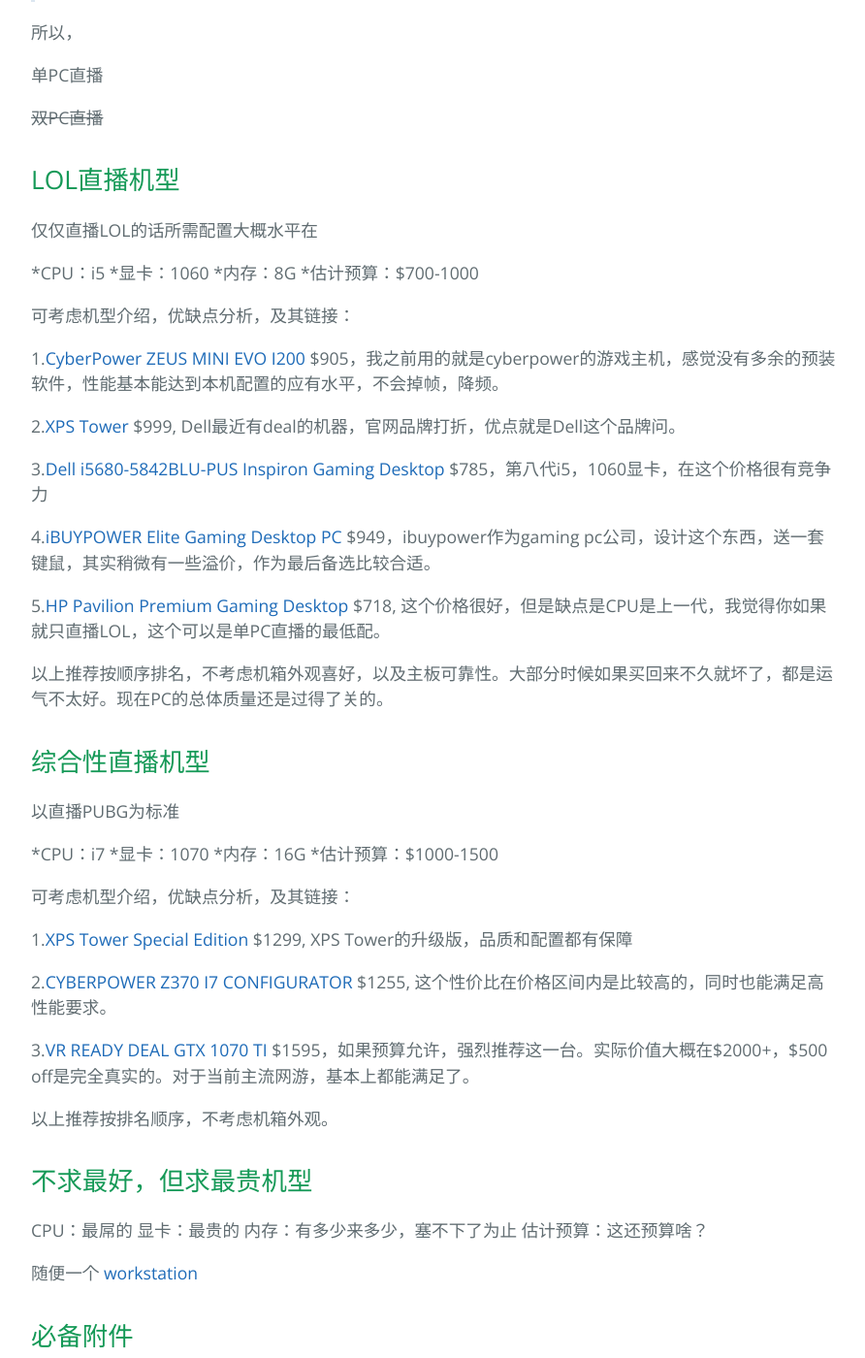
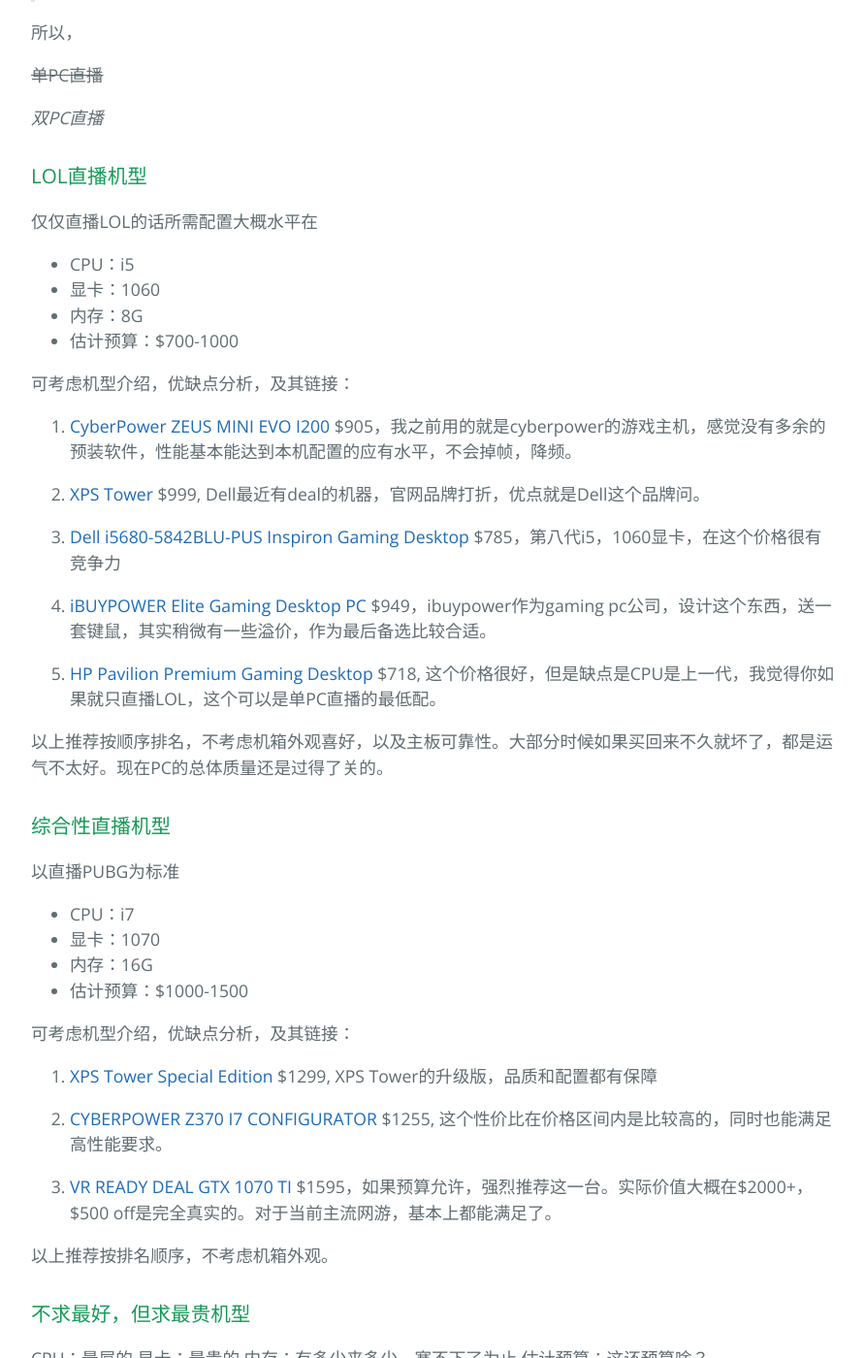
Before and after one commit to zhenxu92/GameStreamingTips, a Jekyll site: the page built from index.md, in a window 1280 px wide and 1400 px high, scrolled down 1060 px. Shown: the whole window at 97% size, without its empty margins (192-1084 px from the left). Built offline with Jekyll 4.4.1, drawn with Linux system fonts in a browser that asks for light colours; our own code applies the rules of GitHub Pages for plain Markdown files; some of the changed text lies outside the part shown.

```diff
--- a/index.md
+++ b/index.md
@@ -21,54 +21,54 @@ layout: default
 
 所以，
 
-单PC直播
+~~单PC直播~~
 
-~~双PC直播~~
+*双PC直播*
 
 
-## LOL直播机型
+### LOL直播机型
 
 仅仅直播LOL的话所需配置大概水平在
 
-*CPU：i5
-*显卡：1060
-*内存：8G
-*估计预算：$700-1000
+* CPU：i5
+* 显卡：1060
+* 内存：8G
+* 估计预算：$700-1000
 
 可考虑机型介绍，优缺点分析，及其链接：
 
-1.[CyberPower ZEUS MINI EVO I200](https://www.cyberpowerpc.com/system/Zeus-Mini-EVO-I200) $905，我之前用的就是cyberpower的游戏主机，感觉没有多余的预装软件，性能基本能达到本机配置的应有水平，不会掉帧，降频。
+1. [CyberPower ZEUS MINI EVO I200](https://www.cyberpowerpc.com/system/Zeus-Mini-EVO-I200) $905，我之前用的就是cyberpower的游戏主机，感觉没有多余的预装软件，性能基本能达到本机配置的应有水平，不会掉帧，降频。
 
-2.[XPS Tower](https://deals.dell.com/productdetail/1772) $999, Dell最近有deal的机器，官网品牌打折，优点就是Dell这个品牌问。
+2. [XPS Tower](https://deals.dell.com/productdetail/1772) $999, Dell最近有deal的机器，官网品牌打折，优点就是Dell这个品牌问。
 
-3.[Dell i5680-5842BLU-PUS Inspiron Gaming Desktop](https://www.amazon.com/Dell-i5680-5842BLU-PUS-Inspiron-Gaming-Desktop/dp/B07BR6JJ6S/ref=sr_1_4?s=pc&ie=UTF8&qid=1532048967&sr=1-4&keywords=desktop&refinements=p_n_feature_four_browse-bin%3A2289793011%2Cp_n_feature_seven_browse-bin%3A3012497011) $785，第八代i5，1060显卡，在这个价格很有竞争力
+3. [Dell i5680-5842BLU-PUS Inspiron Gaming Desktop](https://www.amazon.com/Dell-i5680-5842BLU-PUS-Inspiron-Gaming-Desktop/dp/B07BR6JJ6S/ref=sr_1_4?s=pc&ie=UTF8&qid=1532048967&sr=1-4&keywords=desktop&refinements=p_n_feature_four_browse-bin%3A2289793011%2Cp_n_feature_seven_browse-bin%3A3012497011) $785，第八代i5，1060显卡，在这个价格很有竞争力
 
-4.[iBUYPOWER Elite Gaming Desktop PC](https://www.amazon.com/iBUYPOWER-Desktop-i5-8400-Slate-001iV2/dp/B07BTYJ8DB/ref=sr_1_5?s=pc&ie=UTF8&qid=1532048967&sr=1-5&keywords=desktop&refinements=p_n_feature_four_browse-bin%3A2289793011%2Cp_n_feature_seven_browse-bin%3A3012497011) $949，ibuypower作为gaming pc公司，设计这个东西，送一套键鼠，其实稍微有一些溢价，作为最后备选比较合适。
+4. [iBUYPOWER Elite Gaming Desktop PC](https://www.amazon.com/iBUYPOWER-Desktop-i5-8400-Slate-001iV2/dp/B07BTYJ8DB/ref=sr_1_5?s=pc&ie=UTF8&qid=1532048967&sr=1-5&keywords=desktop&refinements=p_n_feature_four_browse-bin%3A2289793011%2Cp_n_feature_seven_browse-bin%3A3012497011) $949，ibuypower作为gaming pc公司，设计这个东西，送一套键鼠，其实稍微有一些溢价，作为最后备选比较合适。
 
-5.[HP Pavilion Premium Gaming Desktop](https://www.amazon.com/HP-Pavilion-Processor-Graphics-Bluetooth/dp/B077RX4RKD/ref=sr_1_2?s=pc&ie=UTF8&qid=1532048967&sr=1-2&keywords=desktop&refinements=p_n_feature_four_browse-bin%3A2289793011%2Cp_n_feature_seven_browse-bin%3A3012497011) $718, 这个价格很好，但是缺点是CPU是上一代，我觉得你如果就只直播LOL，这个可以是单PC直播的最低配。
+5. [HP Pavilion Premium Gaming Desktop](https://www.amazon.com/HP-Pavilion-Processor-Graphics-Bluetooth/dp/B077RX4RKD/ref=sr_1_2?s=pc&ie=UTF8&qid=1532048967&sr=1-2&keywords=desktop&refinements=p_n_feature_four_browse-bin%3A2289793011%2Cp_n_feature_seven_browse-bin%3A3012497011) $718, 这个价格很好，但是缺点是CPU是上一代，我觉得你如果就只直播LOL，这个可以是单PC直播的最低配。
 
 以上推荐按顺序排名，不考虑机箱外观喜好，以及主板可靠性。大部分时候如果买回来不久就坏了，都是运气不太好。现在PC的总体质量还是过得了关的。
 
-## 综合性直播机型
+### 综合性直播机型
 
 以直播PUBG为标准
 
-*CPU：i7
-*显卡：1070
-*内存：16G
-*估计预算：$1000-1500
+* CPU：i7
+* 显卡：1070
+* 内存：16G
+* 估计预算：$1000-1500
 
 可考虑机型介绍，优缺点分析，及其链接：
 
-1.[XPS Tower Special Edition](https://deals.dell.com/productdetail/1776) $1299, XPS Tower的升级版，品质和配置都有保障
+1. [XPS Tower Special Edition](https://deals.dell.com/productdetail/1776) $1299, XPS Tower的升级版，品质和配置都有保障
 
-2.[CYBERPOWER Z370 I7 CONFIGURATOR](https://www.cyberpowerpc.com/system/CyberPower-Z370-i7-Configurator) $1255, 这个性价比在价格区间内是比较高的，同时也能满足高性能要求。
+2. [CYBERPOWER Z370 I7 CONFIGURATOR](https://www.cyberpowerpc.com/system/CyberPower-Z370-i7-Configurator) $1255, 这个性价比在价格区间内是比较高的，同时也能满足高性能要求。
 
-3.[VR READY DEAL GTX 1070 TI](https://www.cyberpowerpc.com/system/VR-Ready-Deal-GTX-1070-Ti) $1595，如果预算允许，强烈推荐这一台。实际价值大概在$2000+，$500 off是完全真实的。对于当前主流网游，基本上都能满足了。
+3. [VR READY DEAL GTX 1070 TI](https://www.cyberpowerpc.com/system/VR-Ready-Deal-GTX-1070-Ti) $1595，如果预算允许，强烈推荐这一台。实际价值大概在$2000+，$500 off是完全真实的。对于当前主流网游，基本上都能满足了。
 
 以上推荐按排名顺序，不考虑机箱外观。
 
-## 不求最好，但求最贵机型
+### 不求最好，但求最贵机型
 
 CPU：最屌的
 显卡：最贵的
@@ -77,33 +77,33 @@ CPU：最屌的
 
 随便一个 [workstation](https://www.amazon.com/16X-Core-Workstation-Desktop-Computer-Toughpower/dp/B07FK77NLG/ref=sr_1_23?s=pc&ie=UTF8&qid=1532057061&sr=1-23&keywords=desktop&refinements=p_36%3A2421884011)
 
-## 必备附件
+### 必备附件
 
 因为需要双PC直播，双PC直播的原理大概是，从游戏主播传图像数据到直播机器，然后用直播机器推流给直播网站，然而正常来说机器只有output图像的能力，没有input能力，所以需要购买一个图像采集开，价格大概在$100左右。
 
-### 可考虑采集卡链接：
+#### 可考虑采集卡链接：
 
-*[AverMedia Live Gamer Extreme USB 3.0](https://www.amazon.com/AVerMedia-Extreme-PlayStation-Uncompressed-Latency/dp/B00Y3U01RU/?tag=li-org-guide-streaming-us-20) $130
+* [AverMedia Live Gamer Extreme USB 3.0](https://www.amazon.com/AVerMedia-Extreme-PlayStation-Uncompressed-Latency/dp/B00Y3U01RU/?tag=li-org-guide-streaming-us-20) $130
 
-*[Elgato Game Capture HD60](https://www.amazon.com/AVerMedia-Extreme-PlayStation-Uncompressed-Latency/dp/B00Y3U01RU/?tag=li-org-guide-streaming-us-20) $150
+* [Elgato Game Capture HD60](https://www.amazon.com/AVerMedia-Extreme-PlayStation-Uncompressed-Latency/dp/B00Y3U01RU/?tag=li-org-guide-streaming-us-20) $150
 
 以上两款就是USB采集卡，比较简单好用。
 
-*[Elgato Game Capture HD60 Pro](https://www.amazon.com/Elgato-superior-technology-hardware-encoding/dp/B014MQIVPS/?tag=li-org-guide-streaming-us-20)
+* [Elgato Game Capture HD60 Pro](https://www.amazon.com/Elgato-superior-technology-hardware-encoding/dp/B014MQIVPS/?tag=li-org-guide-streaming-us-20)
 
 这一款用起来比较麻烦，但是基本top streamer推荐的比较多。
 
-*[音频分接线](https://www.amazon.com/Belkin-Speaker-and-Headphone-Splitter/dp/B000067RC4/?tag=li-org-guide-streaming-us-20) 这个是用来传你的声音给两个PC
+* [音频分接线](https://www.amazon.com/Belkin-Speaker-and-Headphone-Splitter/dp/B000067RC4/?tag=li-org-guide-streaming-us-20) 这个是用来传你的声音给两个PC
 
-### 摄像头推荐
+#### 摄像头推荐
 
-*[Logitec c920](https://www.amazon.com/Logitech-Widescreen-Calling-Recording-Desktop/dp/B006JH8T3S/ref=sr_1_3?s=electronics&ie=UTF8&qid=1532057716&sr=1-3&keywords=logitech+c920&smid=ATVPDKIKX0DER) $70
+* [Logitec c920](https://www.amazon.com/Logitech-Widescreen-Calling-Recording-Desktop/dp/B006JH8T3S/ref=sr_1_3?s=electronics&ie=UTF8&qid=1532057716&sr=1-3&keywords=logitech+c920&smid=ATVPDKIKX0DER) $70
 
-*[Logitec c922](https://www.amazon.com/Logitech-C922x-Pro-Stream-Webcam/dp/B01LXCDPPK/ref=sr_1_3?s=electronics&ie=UTF8&qid=1532057988&sr=1-3&keywords=logitech+c922) $80
+* [Logitec c922](https://www.amazon.com/Logitech-C922x-Pro-Stream-Webcam/dp/B01LXCDPPK/ref=sr_1_3?s=electronics&ie=UTF8&qid=1532057988&sr=1-3&keywords=logitech+c922) $80
 
 其实就下面的专业一点，其他没什么区别。
 
-### 话筒推荐
+#### 话筒推荐
 
 **不推荐**
 
@@ -117,17 +117,17 @@ CPU：最屌的
 
 如果你要唱歌，推荐[Neumann](https://www.amazon.com/s/ref=nb_sb_ss_ime_i_4_11?url=search-alias%3Delectronics&field-keywords=neumann+microphones&sprefix=neumann+mic%2Celectronics%2C137&crid=1DX8S1CTT6SK4&rh=n%3A172282%2Ck%3Aneumann+microphones)
 
-## 以上双PC直播操作如果你觉得太麻烦
+### 以上双PC直播操作如果你觉得太麻烦
 
 :arrow_forward: 单PC直播
 
-*综合性直播 [CRYSTAL SERIES XTREME](https://www.cyberpowerpc.com/system/Crystal-Series-Xtreme) $2379
+* 综合性直播 [CRYSTAL SERIES XTREME](https://www.cyberpowerpc.com/system/Crystal-Series-Xtreme) $2379
 
-*LOL直播 [VR READY DEAL GTX 1070 TI](https://www.cyberpowerpc.com/system/VR-Ready-Deal-GTX-1070-Ti) $1595
+* LOL直播 [VR READY DEAL GTX 1070 TI](https://www.cyberpowerpc.com/system/VR-Ready-Deal-GTX-1070-Ti) $1595
 
 综合性直播其实还有很多款可以选择，基本上选择顶配的就可以了，i7 8700 + GTX 1080+ 16G RAM + 100GB SSD。
 
-## 单PC 双PC 价格比较与总预算
+### 单PC 双PC 价格比较与总预算
 
 | Single PC    | Two PC            | Prod  |
 |:-------------|:------------------|:------|
@@ -141,18 +141,18 @@ CPU：最屌的
 
 [下载](https://github.com/obsproject/obs-studio/releases/download/21.1.2/OBS-Studio-21.1.2-Full-Installer.exe)
 
-## 直播软件及其设置
+### 直播软件及其设置
 
 这里以twitch为例子，简单介绍一下如何设置直播。
 
-### 设置链接
+#### 设置链接
 
 [Video](https://www.youtube.com/watch?v=0bOwHNVZlu4)
 
 
 [Article](https://www.pcworld.com/article/2824444/gaming/the-beginners-guide-to-game-streaming-with-twitch.html)
 
-### 原理及建议
+#### 原理及建议
 
 简单说一下直播原理和建议：
 
@@ -169,7 +169,7 @@ CPU：最屌的
 6. **注意摄像头的开启与关闭，以及直播的开始与结束。**
 
 
-## 直播插件及其设置
+### 直播插件及其设置
 
 YY直播伴侣
 
```
